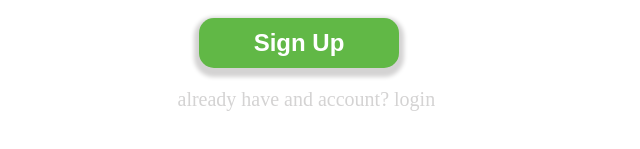
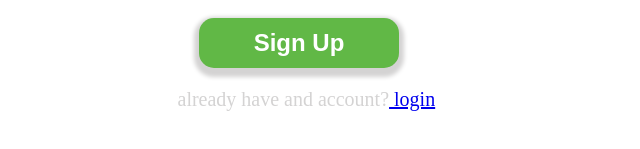
Before and after one commit to tabassumraza/saylani-application, a website: page page/page2.html in a window 1280 px wide. Shown: the part 445-594 px from the top of the page, 312-952 px from the left. Drawn offline with Linux system fonts and the light colour scheme.

Commit message:
Update page2.html

```diff
--- a/page/page2.html
+++ b/page/page2.html
@@ -34,8 +34,8 @@
       <br>
       <br>
     </div>
-      <button class="page-2-item"><b>Sign Up</b></button>
-      <p class="page2-p">already have and account? login</p>
+    <a href="page4.html"><button class="page-2-item"><b>Sign Up</b></button></a>
+      <p class="page2-p">already have and account?<a href="page3.html"> login</a></p>
     </div>
 
   </body>
```
